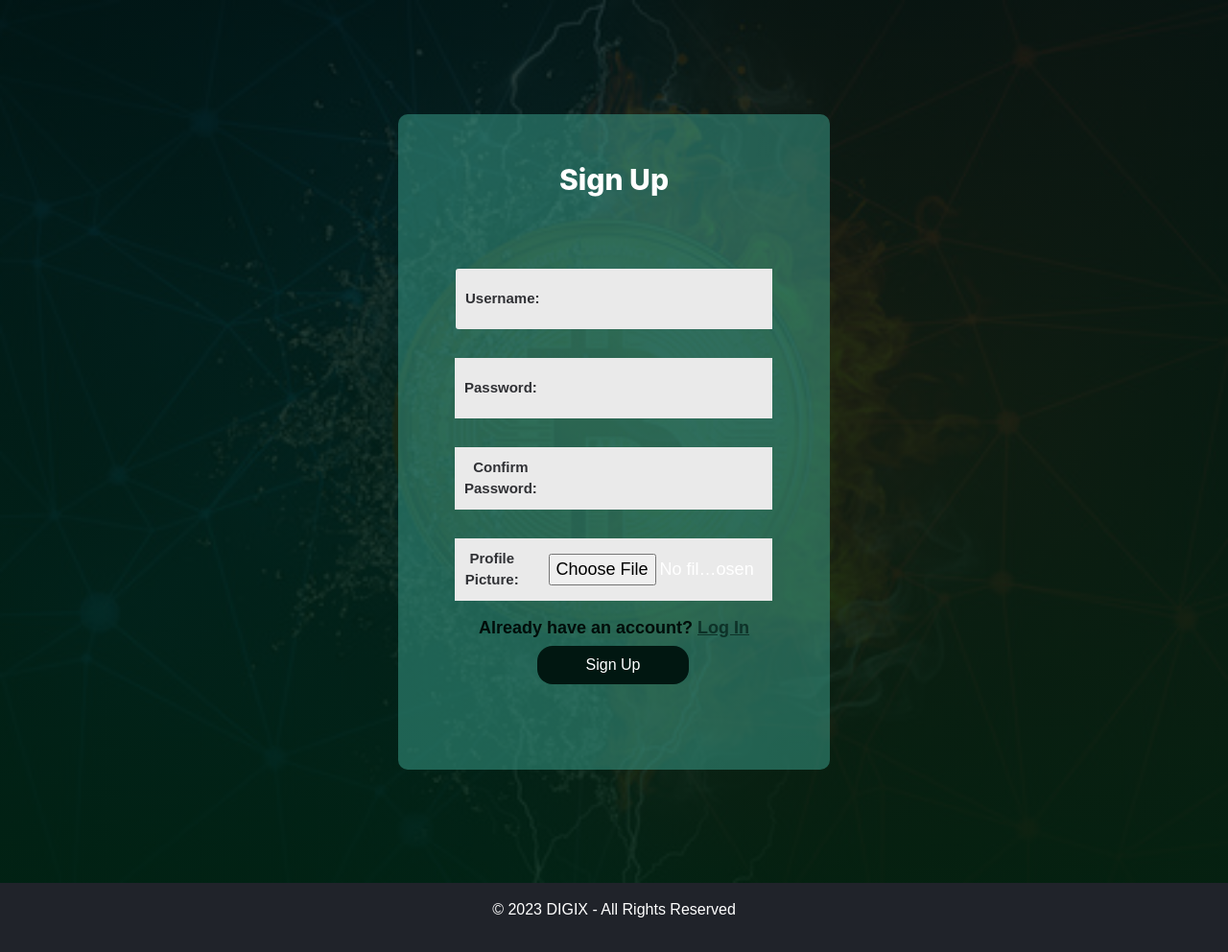
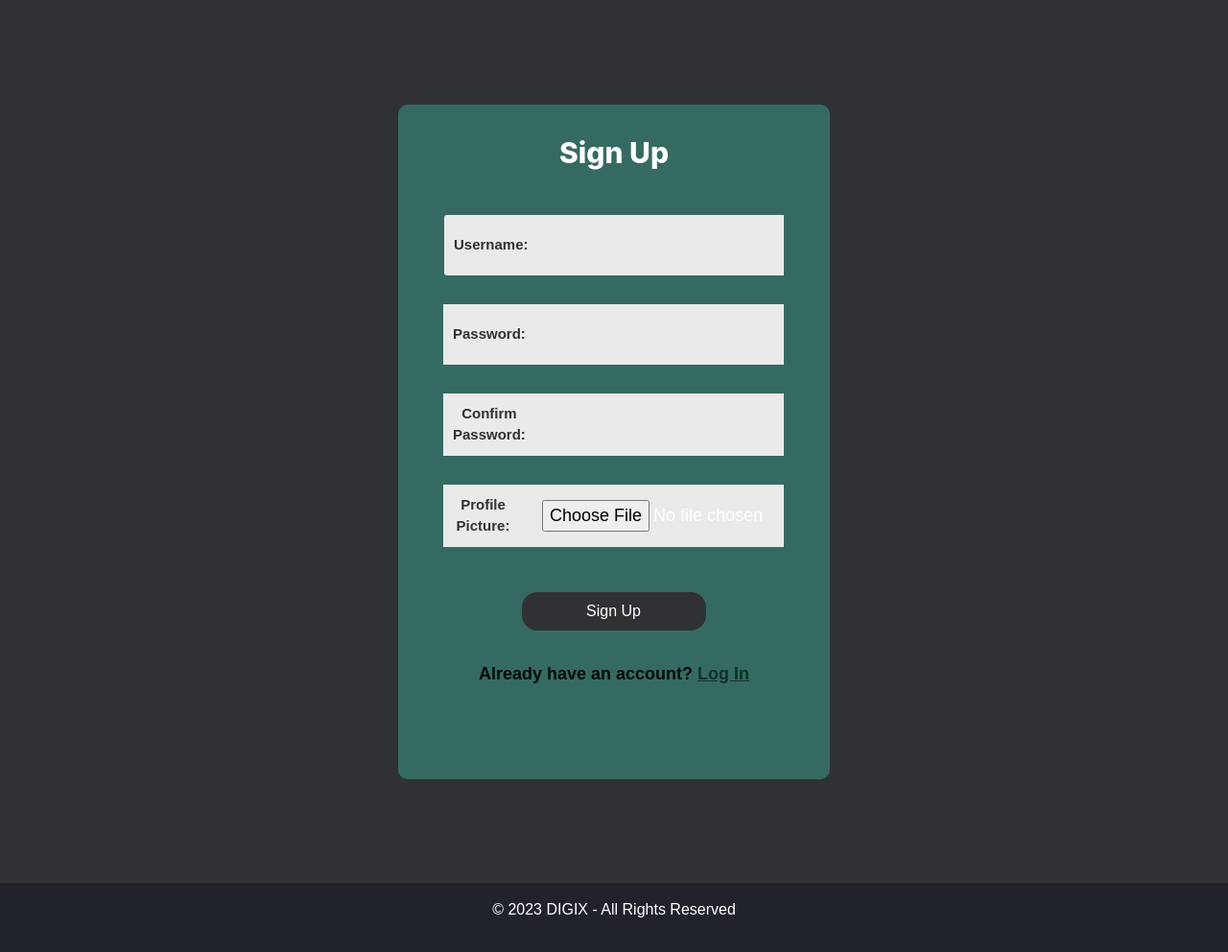
Before and after one commit to RH0IS/DIGIX, a Django app: page /signup/ in a window 1280 px wide. Shown: the part 126-1118 px from the top of the page at 96% size. Run offline with Django 4.2, Linux system fonts and the light colour scheme; some libraries are stand-ins or nearby versions.

Commit message:
Fahim | main | styled login/signup form

```diff
--- a/authentication/static/css/styles.css
+++ b/authentication/static/css/styles.css
@@ -19,7 +19,7 @@
 .login-container {
     width: 100%;
     height: 115vh;
-    background-image: linear-gradient(rgba(1, 23, 20, 0.841),rgba(1, 35, 18, 0.9)),url('../images/background.jpg');
+    /*background-image: linear-gradient(rgba(1, 23, 20, 0.841),rgba(1, 35, 18, 0.9)),url('../images/background.jpg');*/
     background-size: cover;
     background-position: center;
     display: flex;
@@ -32,7 +32,7 @@
     max-width: 450px;
 
     background: rgba(60, 161, 141, 0.508);
-    padding: 50px 60px 70px;
+    padding: 2rem 3rem;
     text-align: center;
     border-radius: 10px;
 }
@@ -40,7 +40,7 @@
 
 .form-box h1{
     font-size: 30px;
-    margin-bottom: 60px;
+    margin-bottom: 2rem;
     color: white;
     position: relative;
     font-family: "Inter", Helvetica;
@@ -48,7 +48,8 @@
 }
 
 .input-group{
-    height: 280px;
+    /*height: 280px;*/
+    justify-content: center;
 }
 
 .input-field{
@@ -82,14 +83,14 @@
 
 .btn-field{
     width: 100%;
-    display: flex;
-    justify-content:center;
-    margin-top: 2rem;
+
+
+
 }
 
 .btn-field button{
     flex-basis: 48%;
-    background:#011711;
+    background:#303135;
     color: white;
     height: 40px;
     border-radius: 16px;
@@ -97,6 +98,8 @@
     outline: 0;
     cursor: pointer;
     transition: background 1s;
+    width: 12rem;
+    margin: 2rem 0;
 }
 
 .base-line{
--- a/authentication/templates/authentication/signup.html
+++ b/authentication/templates/authentication/signup.html
@@ -52,7 +52,7 @@
                             <button type="submit">Sign Up</button>
                         </div>
             </div>
-            <br><br><br><br>
+
             <p class="base-line">Already have an account? <a href="{% url 'login' %}">Log In</a></p>
 
             </form>
```
